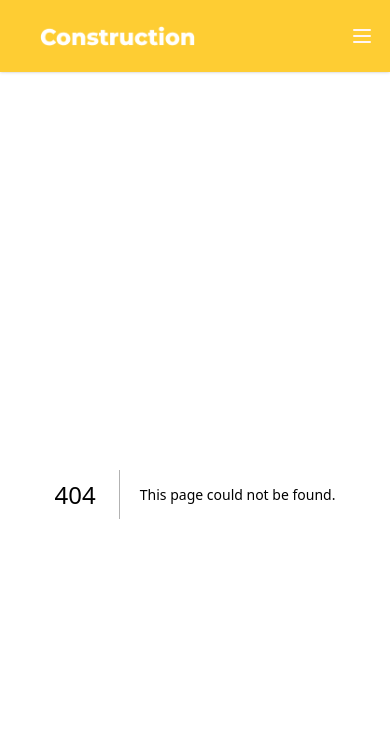
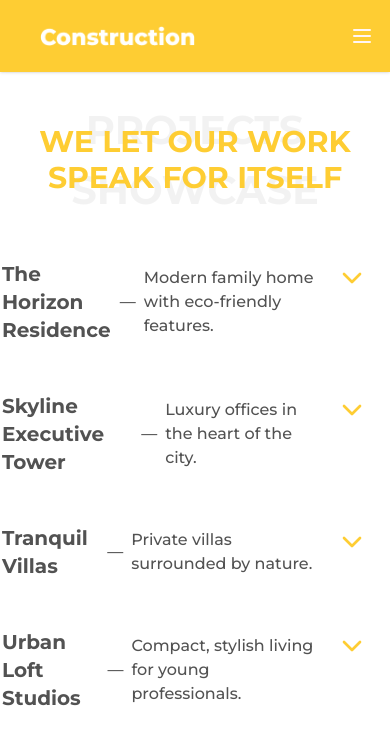
Before and after one commit to Maryammuhammadafzal/Construction-Landing-Page, a Next.js app: page /project in a window 390 px wide. Before the commit this address had no page. Shown: the top 744 px of the page. Built offline with nearby package versions, Linux system fonts and the light colour scheme.

Commit message:
choose section created responsive

```diff
--- a/package.json
+++ b/package.json
@@ -9,6 +9,7 @@
     "lint": "next lint"
   },
   "dependencies": {
+    "@radix-ui/react-accordion": "^1.2.11",
     "@radix-ui/react-slot": "^1.2.3",
     "class-variance-authority": "^0.7.1",
     "clsx": "^2.1.1",
--- a/src/app/choose/page.tsx
+++ b/src/app/choose/page.tsx
@@ -13,7 +13,7 @@ const ChoosePage = () => {
         'Focused on safety and sustainability'
     ]
     return (
-        <div className='w-full relative h-[760px] flex flex-col md:py-20 sm:py-14 py-7 '>
+        <div className='w-full relative md:h-[760px] h-[1100px] flex flex-col md:py-20 sm:py-14 py-7 '>
 
                 <div className='absolute w-full -z-10 h-full lg:-top-15 md:-top-10 sm:-top-5 top-0 text-center left-0 flex justify-center'>
                     <h2 className='font-bold 2xl:text-[160px] xl:text-[140px] lg:text-[110px]  text-center md:text-[84px] sm:text-[70px] xs:text-[52px] 2xs:text-[40px] text-[30px] text-black/5 uppercase'>
--- a/src/app/page.tsx
+++ b/src/app/page.tsx
@@ -3,6 +3,7 @@ import HeroPage from "./hero/page";
 import AboutPage from "./about/page";
 import ServicesPage from "./services/page";
 import ChoosePage from "./choose/page";
+import ProjectPage from "./project/page";
 
 export default function Home() {
   return (
@@ -11,6 +12,7 @@ export default function Home() {
       <AboutPage/>
       <ServicesPage/>
       <ChoosePage/>
+      <ProjectPage/>
     </div>
   );
 }
--- /dev/null
+++ b/src/app/project/page.tsx
@@ -0,0 +1,69 @@
+import React from 'react'
+import {
+    Accordion,
+    AccordionContent,
+    AccordionItem,
+    AccordionTrigger,
+} from "@/components/ui/accordion"
+import Heading from '@/components/Heading'
+const ProjectPage = () => {
+    const project_data = [
+        {
+            title: "The Horizon Residence",
+            subtitle: "Modern family home with eco-friendly features.",
+            content:
+                "A thoughtfully designed smart residence focused on sustainability, with solar panels, green roofing, and energy-efficient layouts. Ideal for families seeking comfort with minimal environmental impact.",
+        },
+        {
+            title: "Skyline Executive Tower",
+            subtitle: "Luxury offices in the heart of the city.",
+            content:
+                "Premium commercial spaces for forward-thinking businesses. The tower includes smart access, coworking zones, and skyline views designed to inspire creativity and productivity.",
+        },
+        {
+            title: "Tranquil Villas",
+            subtitle: "Private villas surrounded by nature.",
+            content:
+                "Modern, minimalistic villas designed for peace and relaxation. Located in a green belt, these villas combine nature with luxury living and are perfect for weekend getaways or rental investments.",
+        },
+        {
+            title: "Urban Loft Studios",
+            subtitle: "Compact, stylish living for young professionals.",
+            content:
+                "Efficiently designed open-plan lofts with high-speed connectivity, communal rooftops, and shared workspaces. Urban Loft Studios redefine affordable modern living.",
+        },
+    ];
+
+    return (
+        <div className='w-full h-auto flex justify-center items-center md:py-20 sm:py-14 py-7'>
+            <div className='w-full relative h-[760px] flex flex-col'>
+
+                <div className='absolute w-full -z-10 h-full xl:-top-15 lg:-top-10 md:-top-10 sm:-top-5 top-0 text-center left-0 flex justify-center'>
+                    <h2 className='font-bold 2xl:text-[120px] xl:text-[105px] lg:text-[84px]  text-center md:text-[84px] sm:text-[70px] xs:text-[52px] 2xs:text-[40px] text-[30px] text-black/5 uppercase'>
+                        Projects Showcase
+                    </h2>
+                </div>
+
+                <div className='flex flex-col gap-10 justify-center lg:py-10 py-6 items-center w-full h-auto'>
+                    <div className='max-w-4xl text-center'>
+                        <Heading title='We let our work speak for itself' />
+                    </div>
+
+                    <Accordion type="single" collapsible className='lg:w-[90%] w-[99%]'>
+                        {project_data.map((project, index) => (
+                            <AccordionItem key={index} value={`item-${index}`} className='border-b-0 py-2 w-full '>
+                                <AccordionTrigger><p className='font-medium lg:text-lg text-base flex items-center text-[#525252] gap-2'><span className='font-bold lg:text-3xl text-xl'>{project.title} </span> <span>— </span> {project.subtitle}</p></AccordionTrigger>
+                                <AccordionContent>
+                                    {project.content}
+                                </AccordionContent>
+                            </AccordionItem>
+                        ))
+                        }
+                    </Accordion>
+                </div>
+            </div>
+        </div>
+    )
+}
+
+export default ProjectPage
--- a/src/components/Heading.tsx
+++ b/src/components/Heading.tsx
@@ -7,7 +7,7 @@ type HeadingProp = {
 
 const Heading = ({title}: HeadingProp) => {
     return (
-        <h3 className='lg:text-6xl sm:text-5xl xs:text-4xl text-3xl text-secondary font-bold'>{title}</h3>
+        <h3 className='lg:text-6xl sm:text-5xl xs:text-4xl text-3xl text-secondary font-bold uppercase'>{title}</h3>
 
     )
 }
--- /dev/null
+++ b/src/components/ui/accordion.tsx
@@ -0,0 +1,66 @@
+"use client"
+
+import * as React from "react"
+import * as AccordionPrimitive from "@radix-ui/react-accordion"
+import { ChevronDownIcon } from "lucide-react"
+
+import { cn } from "@/lib/utils"
+
+function Accordion({
+  ...props
+}: React.ComponentProps<typeof AccordionPrimitive.Root>) {
+  return <AccordionPrimitive.Root data-slot="accordion" {...props} />
+}
+
+function AccordionItem({
+  className,
+  ...props
+}: React.ComponentProps<typeof AccordionPrimitive.Item>) {
+  return (
+    <AccordionPrimitive.Item
+      data-slot="accordion-item"
+      className={cn("border-b last:border-b-0 w-full", className)}
+      {...props}
+    />
+  )
+}
+
+function AccordionTrigger({
+  className,
+  children,
+  ...props
+}: React.ComponentProps<typeof AccordionPrimitive.Trigger>) {
+  return (
+    <AccordionPrimitive.Header className="flex">
+      <AccordionPrimitive.Trigger
+        data-slot="accordion-trigger"
+        className={cn(
+          "w-full focus-visible:border-ring focus-visible:ring-ring/50 flex flex-1 items-start justify-between gap-4 rounded-md py-4 text-left text-sm font-medium transition-all outline-none hover:underline focus-visible:ring-[3px] disabled:pointer-events-none disabled:opacity-50 [&[data-state=open]>svg]:rotate-180",
+          className
+        )}
+        {...props}
+      >
+        {children}
+        <ChevronDownIcon className="text-secondary pointer-events-none size-8 mr-5 shrink-0 translate-y-0.5 transition-transform duration-200" />
+      </AccordionPrimitive.Trigger>
+    </AccordionPrimitive.Header>
+  )
+}
+
+function AccordionContent({
+  className,
+  children,
+  ...props
+}: React.ComponentProps<typeof AccordionPrimitive.Content>) {
+  return (
+    <AccordionPrimitive.Content
+      data-slot="accordion-content"
+      className="data-[state=closed]:animate-accordion-up data-[state=open]:animate-accordion-down overflow-hidden lg:text-base text-sm"
+      {...props}
+    >
+      <div className={cn("pt-4 pb-4 px-4", className)}>{children}</div>
+    </AccordionPrimitive.Content>
+  )
+}
+
+export { Accordion, AccordionItem, AccordionTrigger, AccordionContent }
```
Also changed, not shown: 1 other file (tests, documents, lock files or other folders).
